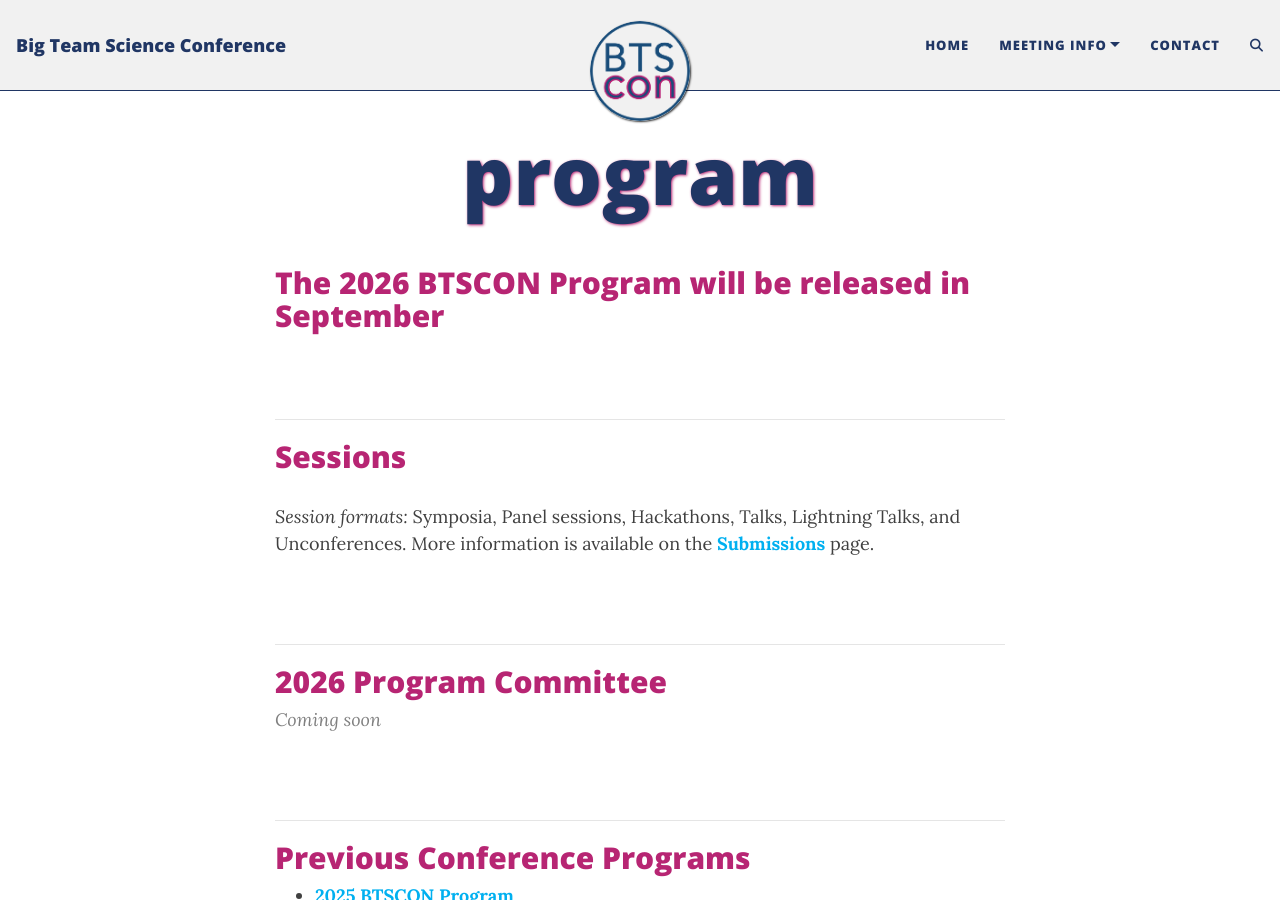
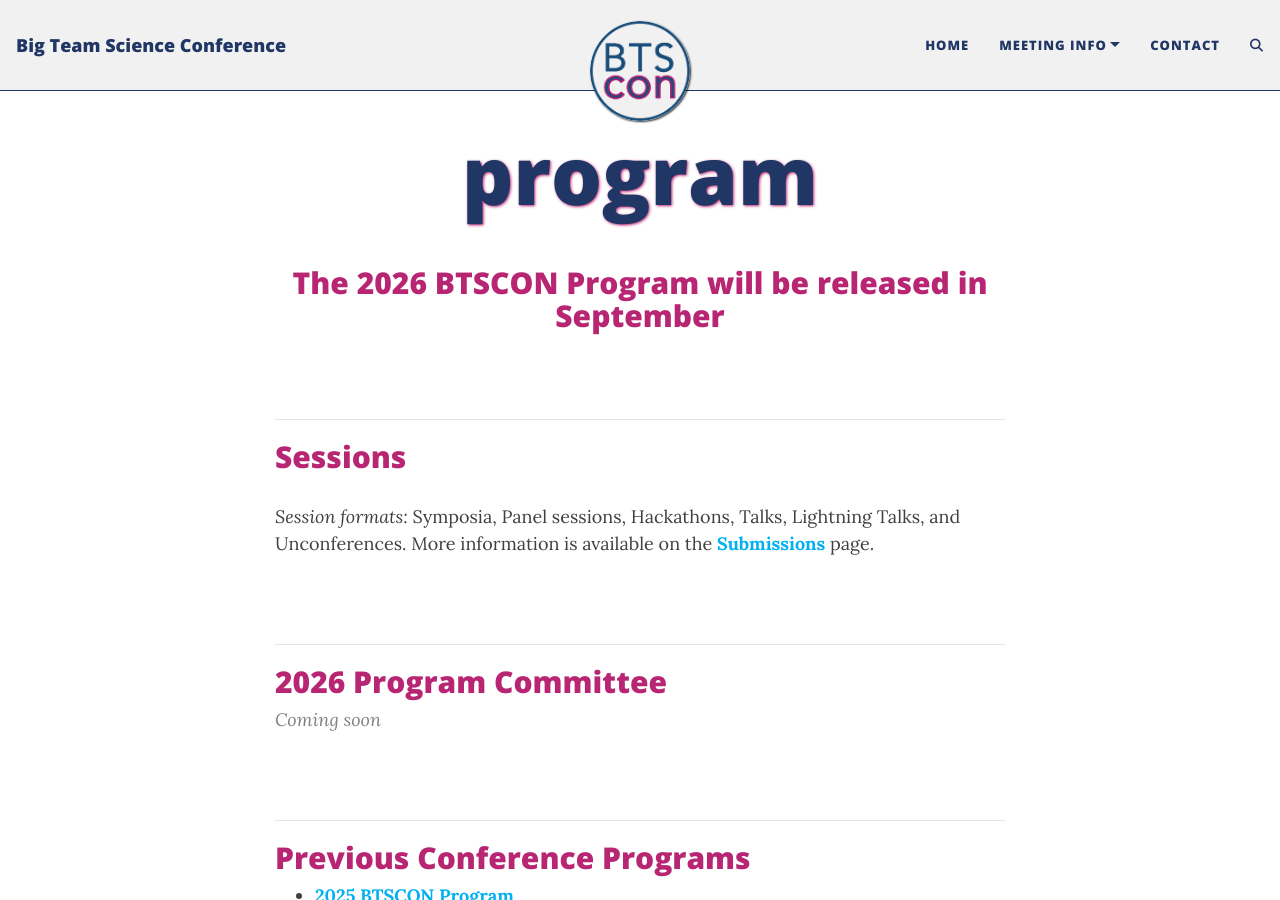
Before and after one commit to bigteamscienceconference/bigteamscienceconference.github.io, a Jekyll site: the page built from program.md, in a window 1280 px wide and 900 px high. Built offline with Jekyll 4.4.1, drawn with Linux system fonts in a browser that asks for light colours; comment, search, counter and statistics services are not loaded.

Commit message:
Update program.md

```diff
--- a/program.md
+++ b/program.md
@@ -19,7 +19,7 @@ title: program
 
 -->
 
-## The 2026 BTSCON Program will be released in September
+<h2 align="center">The 2026 BTSCON Program will be released in September</h2>
 
 <br>
 
```
